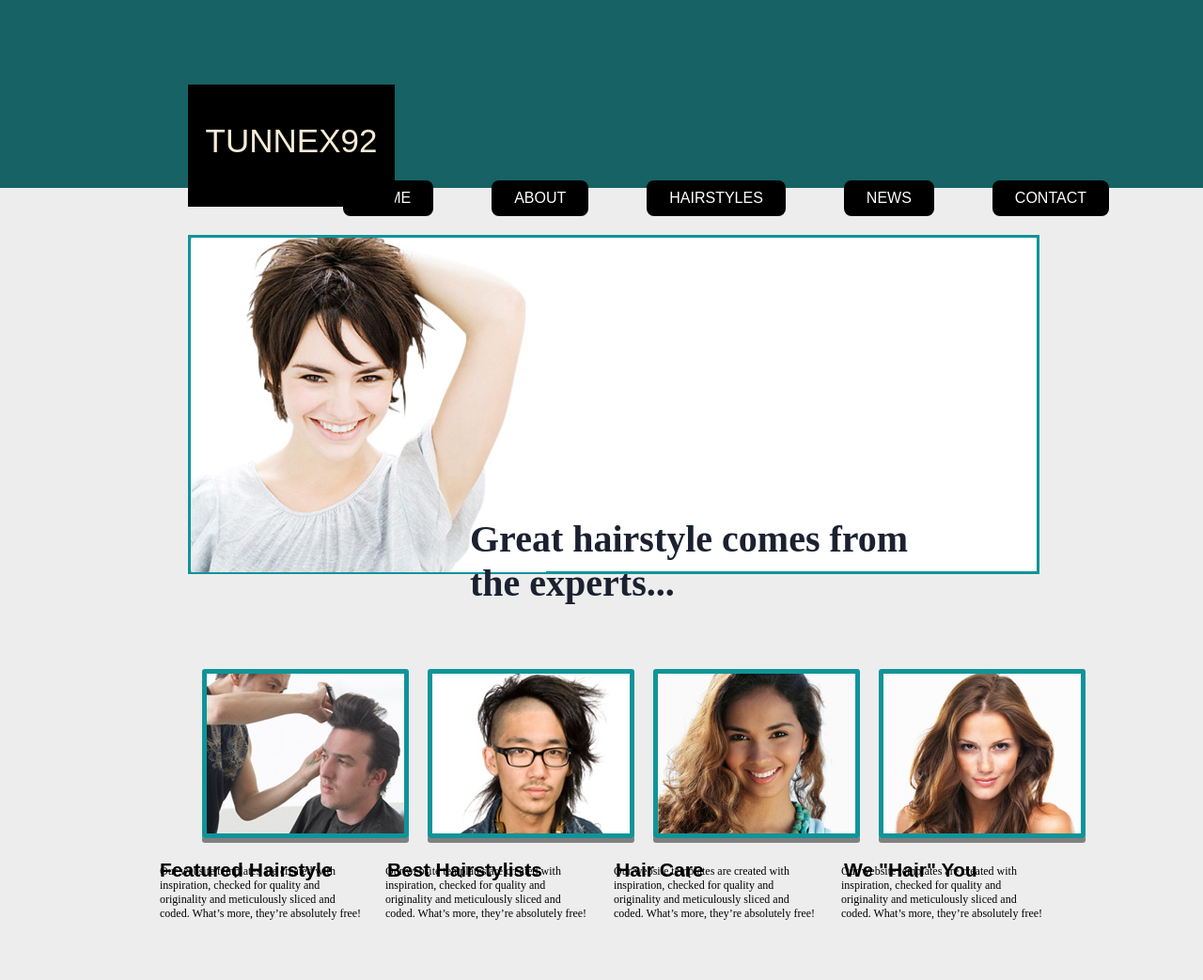
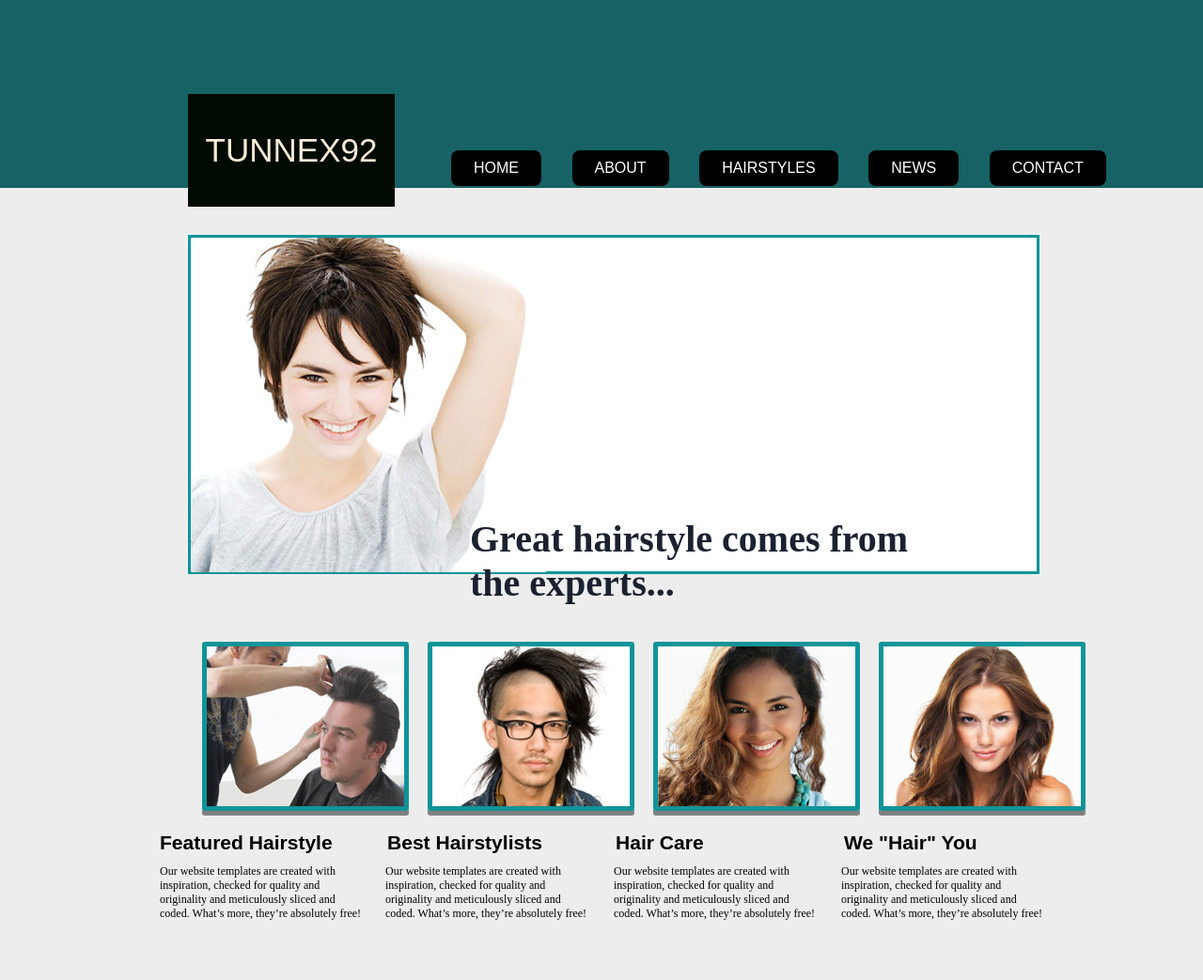
Before and after one commit to tunnex92/second-dummy, a plain HTML site: page index.html in a window 1280 px wide. Shown: the top 1043 px of the page at 94% size. Drawn offline with Linux system fonts and the light colour scheme.

Commit message:
header turned to relative

```diff
--- a/style.css
+++ b/style.css
@@ -3,23 +3,24 @@
     margin: 0px;
 }
 body{
-    font-size:10vw;
+    font-size:10px;
     background-color: #ededed;;
     width: auto;
     height: auto;
 }
 .header{
-    width: 100%;
+    position: relative;
+    margin: 0px 0px;
+    background-color:#166264;
     height: 200px;
-    background-color:#166264;
 }
 .top_box{
-    background-color: black;
+    background-color: rgb(1, 10, 1);
     width: 220px;
-    height: 130px;
+    height: 120px;
     position: absolute;
     left: 200px;
-    top: 90px;
+    top: 100px;
 }
 .logo_name{
     font-family: Arimo;
@@ -33,12 +34,10 @@ nav{
 
 }
 nav ul{
-    /* background-color: blue; */
+    position: absolute;
     text-align: right;
-    margin-right: 100px;
-    /* padding-left: 100px; */
-
-
+   left:450px;
+   top: 60px;
 }
 nav ul li{
     display: inline-block;
@@ -359,5 +358,5 @@ footer{
 .tag_content,.tag,.subtitle,.skinhead,.section2,.pishur,
 .logo_name,.header,section,.image, button, nav,ul,li,
 footer,body, main, .social, #author, #hair, #boxcontent,
-#facebook,
+#facebook, hair
 }
```
